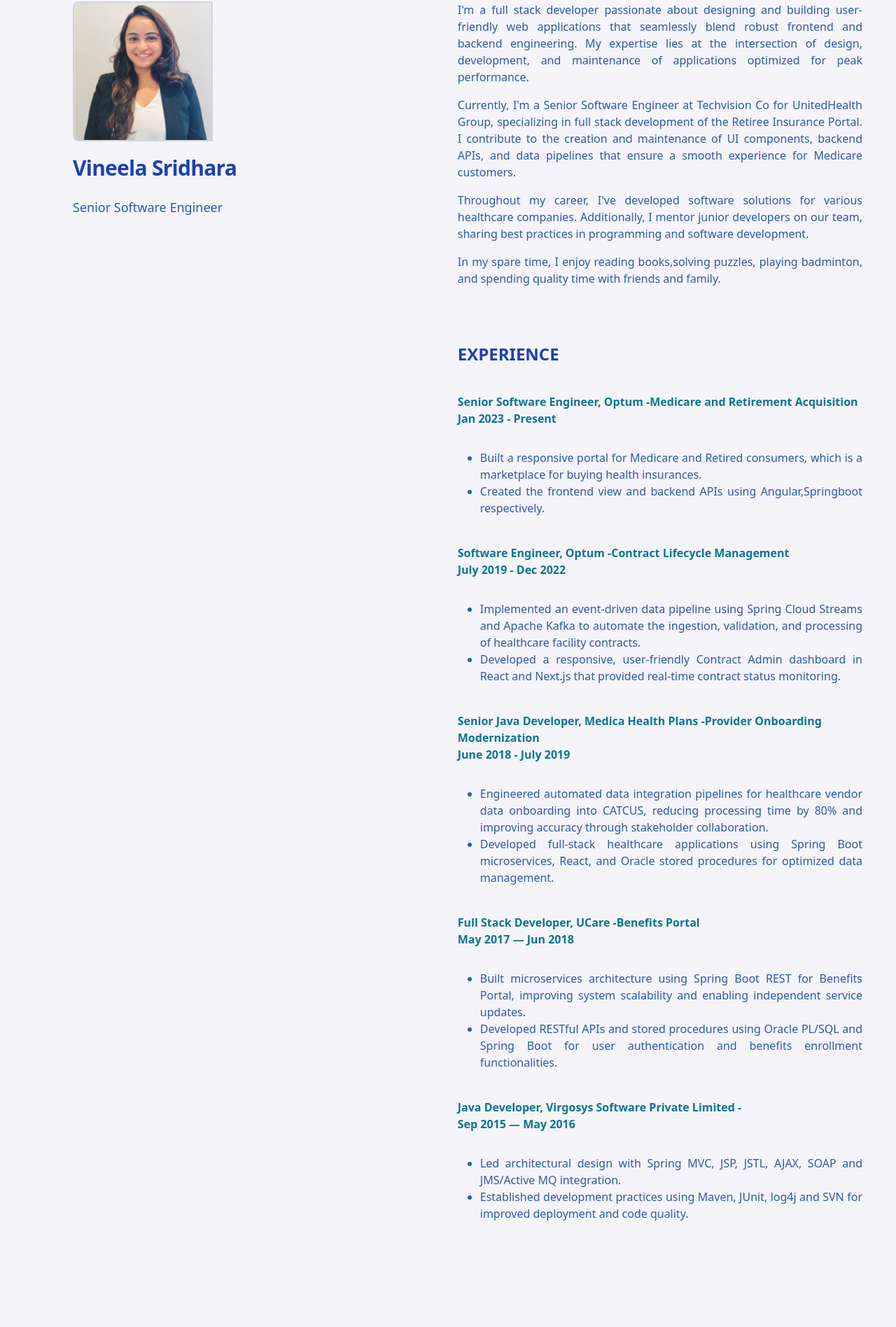
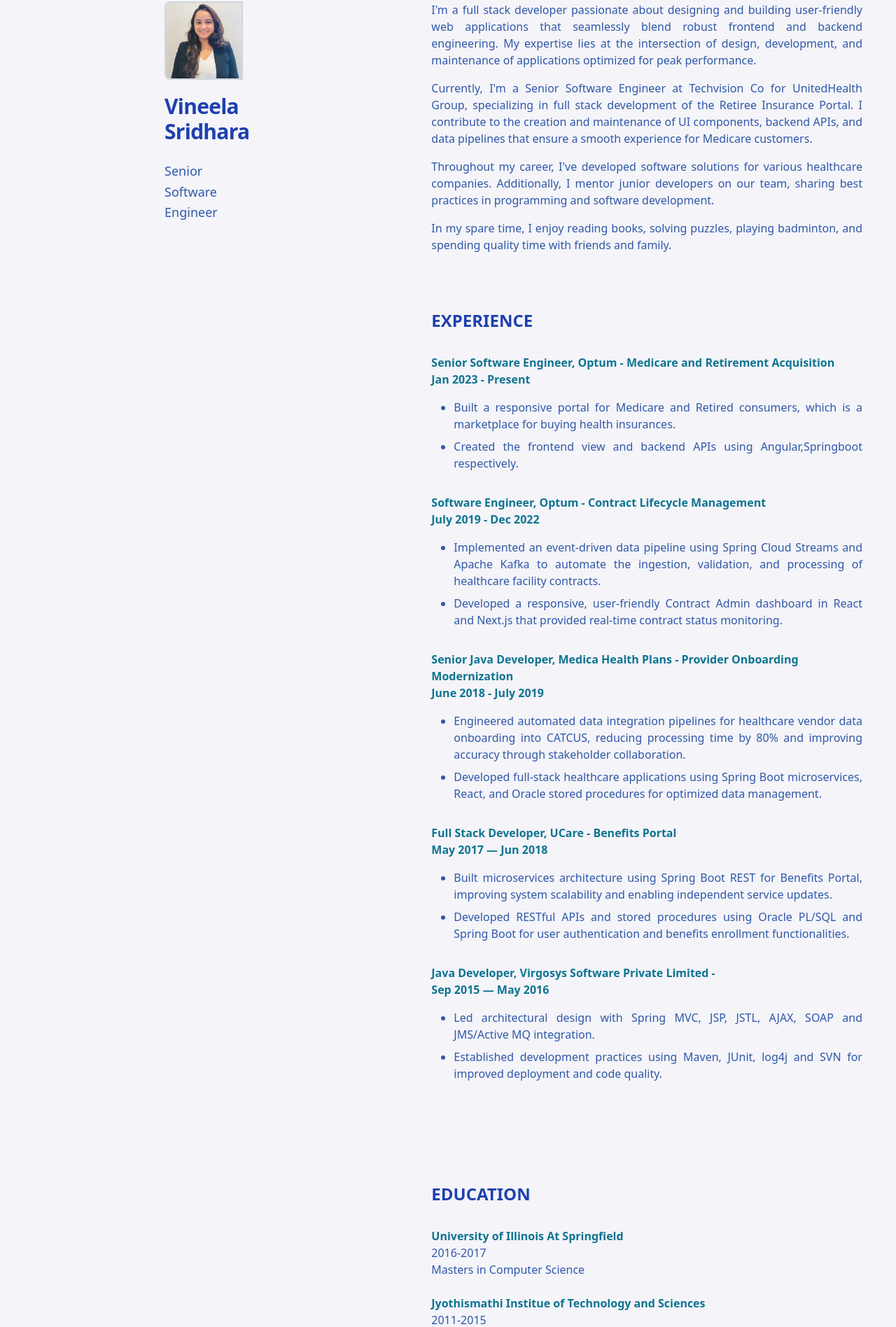
Before and after one commit to vineela-creates/personal-website, a Next.js app: page / in a window 1280 px wide. Shown: the part 94-1990 px from the top of the page at 70% size. Built offline with nearby package versions, Linux system fonts and the light colour scheme.

Commit message:
Made it mobile readable version

```diff
--- a/app/components/PageDetails.tsx
+++ b/app/components/PageDetails.tsx
@@ -11,69 +11,76 @@
   };
 
   return (
-    <div className="mx-auto min-h-screen max-w-screen-xl px-6 py-12 font-sans md:px-12 md:py-16 lg:py-0 dark:bg-slate-900">
-      <div className="flex justify-between gap-4">
-        <div className="items-end">
+    <div className="mx-auto min-h-screen max-w-screen-xl px-4 py-8 font-sans md:px-12 md:py-16 lg:py-0 dark:bg-slate-900">
+      {/* Mobile-first layout with flex-col by default, switching to row on larger screens */}
+      <div className="flex flex-col lg:flex-row lg:justify-between lg:gap-4">
+        {/* Theme toggle and navigation container */}
+        <div className="flex justify-end mb-4 lg:mb-0">
           <nav>
             <ThemeToggle />
           </nav>
         </div>
-        <Header data={resumeData} onScroll={scrollToSection} />
-        {/* Main Content */}
 
-        <main className="pt-24 lg:w-[52%] lg:py-24 dark:text-white">
+        {/* Header section - full width on mobile */}
+        <div className="w-full lg:w-auto">
+          <Header data={resumeData} onScroll={scrollToSection} />
+        </div>
+
+        {/* Main Content - full width on mobile */}
+        <main className="w-full lg:w-[52%] pt-12 lg:pt-24 lg:py-24 dark:text-white">
           <section
             id="about"
-            className="
-       scroll-mt-16 md:mb-24 lg:mb-20 lg:scroll-mt-24"
+            className="scroll-mt-16 mb-16 lg:mb-20 lg:scroll-mt-24"
           >
-            <div className="mb-4 text-justify">
-              <p className="mb-4">
+            <div className="text-justify space-y-4">
+              <p>
                 I'm a full stack developer passionate about designing and
                 building user-friendly web applications that seamlessly blend
                 robust frontend and backend engineering. My expertise lies at
                 the intersection of design, development, and maintenance of
                 applications optimized for peak performance.
               </p>
-              <p className="mb-4">
+              <p>
                 Currently, I'm a Senior Software Engineer at Techvision Co for
                 UnitedHealth Group, specializing in full stack development of
                 the Retiree Insurance Portal. I contribute to the creation and
                 maintenance of UI components, backend APIs, and data pipelines
                 that ensure a smooth experience for Medicare customers.
               </p>
-              <p className="mb-4">
+              <p>
                 Throughout my career, I've developed software solutions for
                 various healthcare companies. Additionally, I mentor junior
                 developers on our team, sharing best practices in programming
                 and software development.
               </p>
-              <p className="mb-4">
-                In my spare time, I enjoy reading books,solving puzzles, playing
-                badminton, and spending quality time with friends and family.
+              <p>
+                In my spare time, I enjoy reading books, solving puzzles,
+                playing badminton, and spending quality time with friends and
+                family.
               </p>
             </div>
           </section>
+
           <section
             id="experience"
-            className="min-h-screen bg-blue gap-4 mb-12  scroll-mt-16 md:mb-24 lg:mb-36 lg:scroll-mt-24"
+            className="mb-16 lg:mb-36 scroll-mt-16 lg:scroll-mt-24"
           >
-            <div className="max-w-4xl leading-6">
-              <h1 className="text-blue-800 mb-10 font-bold text-2xl">
+            <div className="max-w-full leading-6">
+              <h1 className="text-blue-800 mb-8 font-bold text-xl md:text-2xl">
                 EXPERIENCE
               </h1>
               {resumeData.experience.map((exp, index) => (
-                <div key={index} className="mt-10">
-                  <div className="mb-8 text-cyan-700 font-semibold">
-                    <p>
-                      {exp.title}, {exp.company} -{exp.project}
+                <div key={index} className="mb-8">
+                  <div className="mb-4 text-cyan-700 font-semibold">
+                    <p className="break-words">
+                      {exp.title}, {exp.company} - {exp.project}
                     </p>
                     <p>{exp.period}</p>
                   </div>
                   <div>
-                    <ul className="list-disc ml-15">
+                    <ul className="list-disc ml-4 md:ml-8 space-y-2">
                       {exp.achievements.map((a, index) => (
-                        <li key={index} className="ml-8 text-justify">
+                        <li key={index} className="text-justify">
                           {a}
                         </li>
                       ))}
@@ -83,19 +90,18 @@
               ))}
             </div>
           </section>
+
           <section
             id="education"
-            className="min-h-screen bg-blue gap-4 mb-12  scroll-mt-16 md:mb-24 lg:mb-36 lg:scroll-mt-24"
+            className="mb-16 lg:mb-36 scroll-mt-16 lg:scroll-mt-24"
           >
-            <div className="max-w-4xl leading-6">
-              <h1 className="text-blue-800 mb-10 mt-5 font-bold text-2xl">
+            <div className="max-w-full leading-6">
+              <h1 className="text-blue-800 mb-8 font-bold text-xl md:text-2xl">
                 EDUCATION
               </h1>
               {resumeData.education.map((edu, index) => (
-                <div className="mb-4" key={index}>
-                  <p className="text-cyan-700">
-                    {edu.school} <></>
-                  </p>
+                <div className="mb-6" key={index}>
+                  <p className="text-cyan-700 font-semibold">{edu.school}</p>
                   <p>{edu.year}</p>
                   <p>{edu.degree}</p>
                 </div>
```
